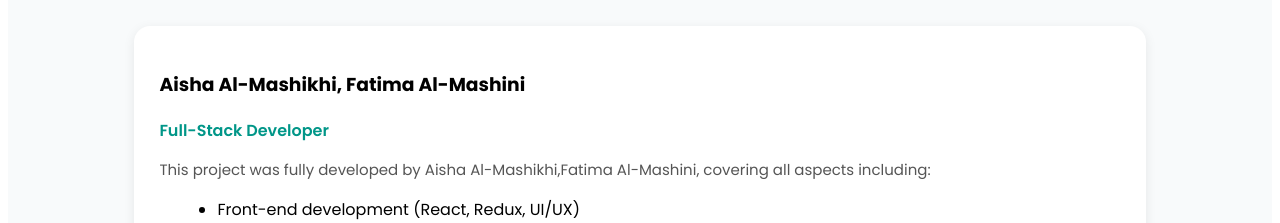
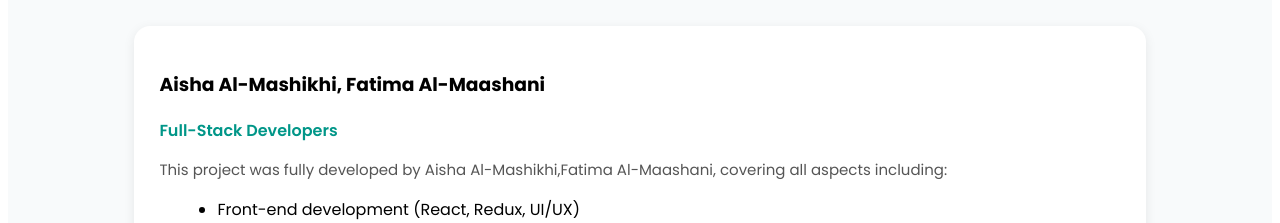
Before and after one commit to Aisha-Ahmed-Al-Mashikhi/utas-link-project, a React (Create React App) app in the folder client/: page /developers in a window 1280 px wide. Shown: the part 256-479 px from the top of the page. Built offline with nearby package versions, Linux system fonts and the light colour scheme; no server answers.

Commit message:
Update Developers.jsx

```diff
--- a/client/src/Component/Developers.jsx
+++ b/client/src/Component/Developers.jsx
@@ -21,15 +21,15 @@ const Developers = () => {
         {/* Developer card */}
         <div className="dev-card">
           {/* Developer names */}
-          <h3>Aisha Al-Mashikhi, Fatima Al-Mashini</h3>
+          <h3>Aisha Al-Mashikhi, Fatima Al-Maashani</h3>
 
           {/* Developer role */}
-          <p className="role">Full-Stack Developer</p>
+          <p className="role">Full-Stack Developers</p>
 
           {/* Description text */}
           <p className="desc">
             This project was fully developed by Aisha Al-Mashikhi,Fatima
-            Al-Mashini, covering all aspects including:
+            Al-Maashani, covering all aspects including:
           </p>
 
           {/* Skills list */}
```
